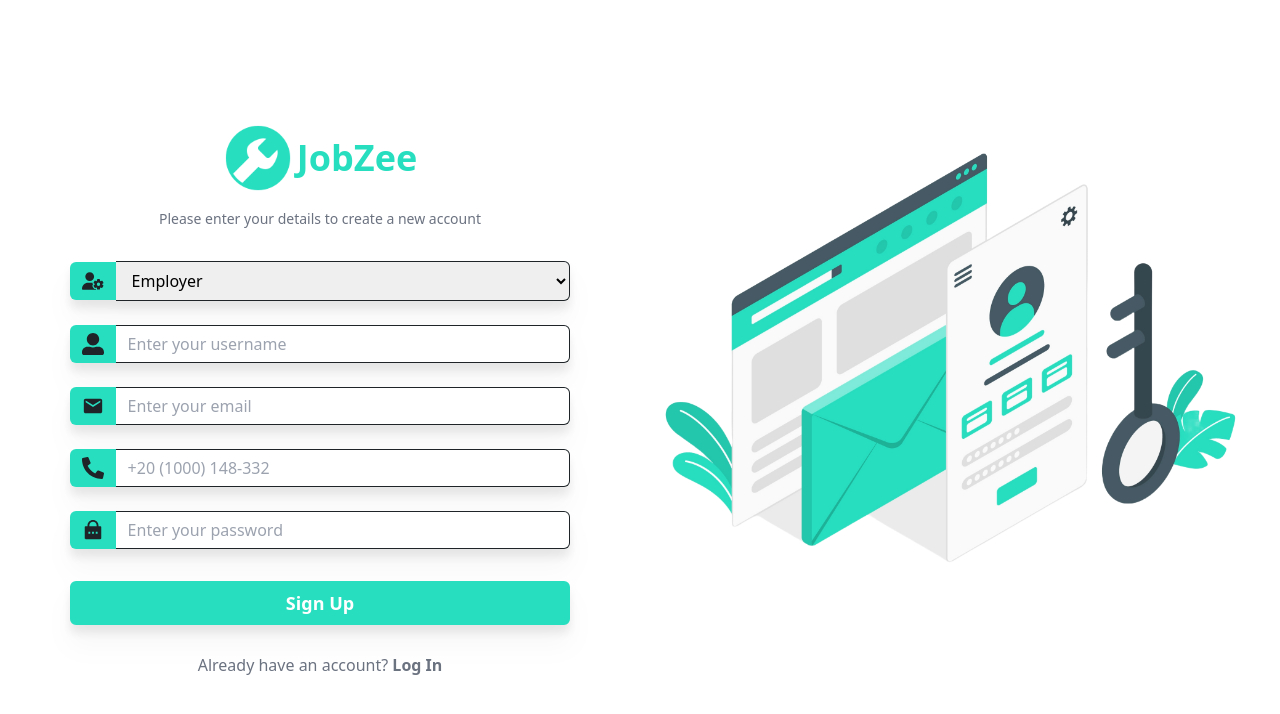
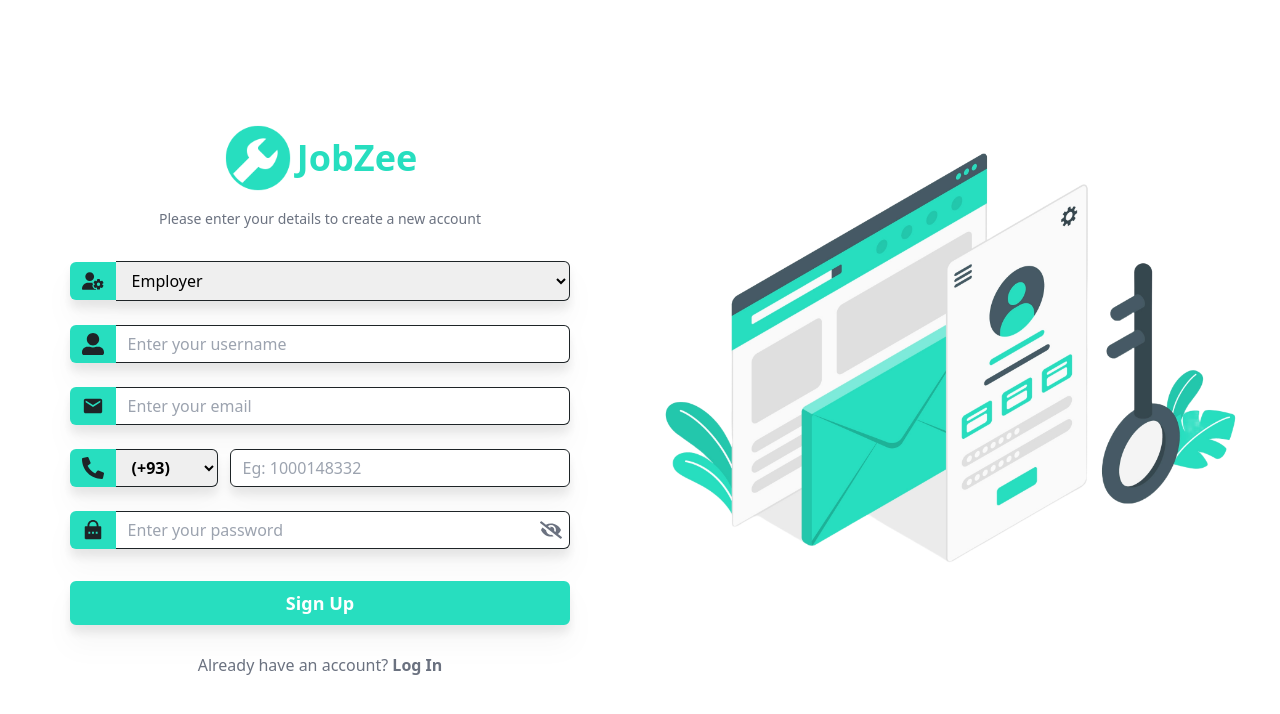
Before and after one commit to Esraa102/Job_Seeker_App, a React (Vite) app in the folder frontend/: page /sign-up in a window 1280 px wide. Shown: the top 714 px of the page. Built offline with nearby package versions, Linux system fonts and the light colour scheme.

Commit message:
update some styles

```diff
--- a/frontend/src/components/ApplicationForm.jsx
+++ b/frontend/src/components/ApplicationForm.jsx
@@ -127,7 +127,7 @@ const ApplicationForm = ({
             id="number"
             placeholder="Eg: 01000148332"
             className={`input flex-1 border-l rounded-md px-3 py-2 ${
-              errors.phone && "border-2 border-red-600 focus:border-red-600"
+              errors.number && "border-2 border-red-600 focus:border-red-600"
             }`}
             {...register("number", {
               required: "Phone Number required",
--- a/frontend/src/components/AuthForm.jsx
+++ b/frontend/src/components/AuthForm.jsx
@@ -1,10 +1,12 @@
-import { FaUserAlt, FaPhoneAlt } from "react-icons/fa";
+import { FaUserAlt, FaPhoneAlt, FaEye, FaEyeSlash } from "react-icons/fa";
 import { MdEmail } from "react-icons/md";
 import { RiLockPasswordFill } from "react-icons/ri";
 import { FaUserGear } from "react-icons/fa6";
 import { useForm } from "react-hook-form";
-
+import { countryCodes } from "../data";
+import { useState } from "react";
 const AuthForm = ({ isRegister, sendData, isLoading }) => {
+  const [isVisible, setIsVisible] = useState(false);
   const {
     register,
     handleSubmit,
@@ -17,7 +19,7 @@ const AuthForm = ({ isRegister, sendData, isLoading }) => {
         email: data.email,
         role: data.role,
         password: data.password,
-        phone: data.phone,
+        phone: data.code.toString() + data.phone.toString(),
       });
     } else {
       sendData({
@@ -94,7 +96,7 @@ const AuthForm = ({ isRegister, sendData, isLoading }) => {
             {...register("email", {
               required: true,
               pattern:
-                /^[a-zA-Z0-9_!#$%&‘*=+/?^{|}~]+([.-]?[a-zA-Z0-9_!#$%&*=+/?^{|}~]+)*@\w+([.-]?\w+)*(\.\w{2,50})+$/,
+                /^[a-zA-Z0-9_!#$%&*=+/?^{|}~]+([.-]?[a-zA-Z0-9_!#$%&*=+/?^{|}~]+)*@\w+([.-]?\w+)*(\.\w{2,50})+$/,
             })}
           />
         </div>
@@ -107,30 +109,52 @@ const AuthForm = ({ isRegister, sendData, isLoading }) => {
       </div>
       {isRegister && (
         <div>
-          <div className="flex items-center ">
-            <label htmlFor="phone" className="label h-full rounded-s-md">
+          <div className="flex flex-col gap-3">
+            <div className="flex flex-col md:flex-row gap-3 items-center ">
+              <div className="flex w-full md:w-fit">
+                <p htmlFor="phone" className="label h-full rounded-s-md">
                   <FaPhoneAlt size={22} />
-            </label>
+                </p>
+                <select
+                  className="input flex-1 font-semibold  cursor-pointer   px-3"
+                  name="code"
+                  id="code"
+                  {...register("code")}
+                >
+                  {countryCodes.map((e) => (
+                    <option
+                      className="cursor-pointer font-semibold"
+                      key={e.code}
+                      value={e.dial_code}
+                    >
+                      ({e.dial_code})
+                    </option>
+                  ))}
+                </select>
+              </div>
               <input
-              type="text"
+                type="number"
                 name="phone"
                 id="phone"
-              placeholder="+20 (1000) 148-332"
-              className={`input ${
+                placeholder="Eg: 1000148332"
+                className={`input flex-1 border-l rounded-md px-3 ${
                   errors.phone && "border-2 border-red-600 focus:border-red-600"
                 }`}
                 {...register("phone", {
-                required: true,
-                pattern: /^\+?\d{6}[- ]?\d{3}[- ]?\d{3}$/,
+                  required: "Phone Number is required",
+                  min: {
+                    value: 9,
+                    message: "Phone Number should be at least 9 digits",
+                  },
+                  maxLength: {
+                    value: 20,
+                    message: "Phone number can't be greater than 20 digits",
+                  },
                 })}
               />
             </div>
-          {errors.phone?.type === "required" && (
-            <p className="error">Phone Number is required</p>
-          )}
-          {errors.phone?.type === "pattern" && (
-            <p className="error">Please Enter Valid Phone Number</p>
-          )}
+            {errors.phone && <p className="error">{errors.phone.message}</p>}
+          </div>
         </div>
       )}
       <div>
@@ -138,13 +162,15 @@ const AuthForm = ({ isRegister, sendData, isLoading }) => {
           <label htmlFor="password" className="label h-full rounded-s-md">
             <RiLockPasswordFill size={22} />
           </label>
+          <div className="relative w-full">
             <input
-            type="password"
+              type={isVisible ? "text" : "password"}
               name="password"
               id="password"
               placeholder="Enter your password"
-            className={`input ${
-              errors.password && "border-2 border-red-600 focus:border-red-600"
+              className={`input w-full ${
+                errors.password &&
+                "border-2 border-red-600 focus:border-red-600"
               }`}
               {...register("password", {
                 required: true,
@@ -152,6 +178,18 @@ const AuthForm = ({ isRegister, sendData, isLoading }) => {
                 maxLength: 30,
               })}
             />
+            <button
+              type="button"
+              className="absolute text-gray-500 top-1/2 -translate-y-1/2 right-2 hover:text-green transition"
+              onClick={() => setIsVisible((prev) => !prev)}
+            >
+              {isVisible ? (
+                <FaEye size={22} className="text-green" />
+              ) : (
+                <FaEyeSlash size={22} />
+              )}
+            </button>
+          </div>
         </div>
         {errors.password?.type === "required" && (
           <p className="error">Password is required</p>
```
Lines whose indentation alone changed are shown as unchanged.
